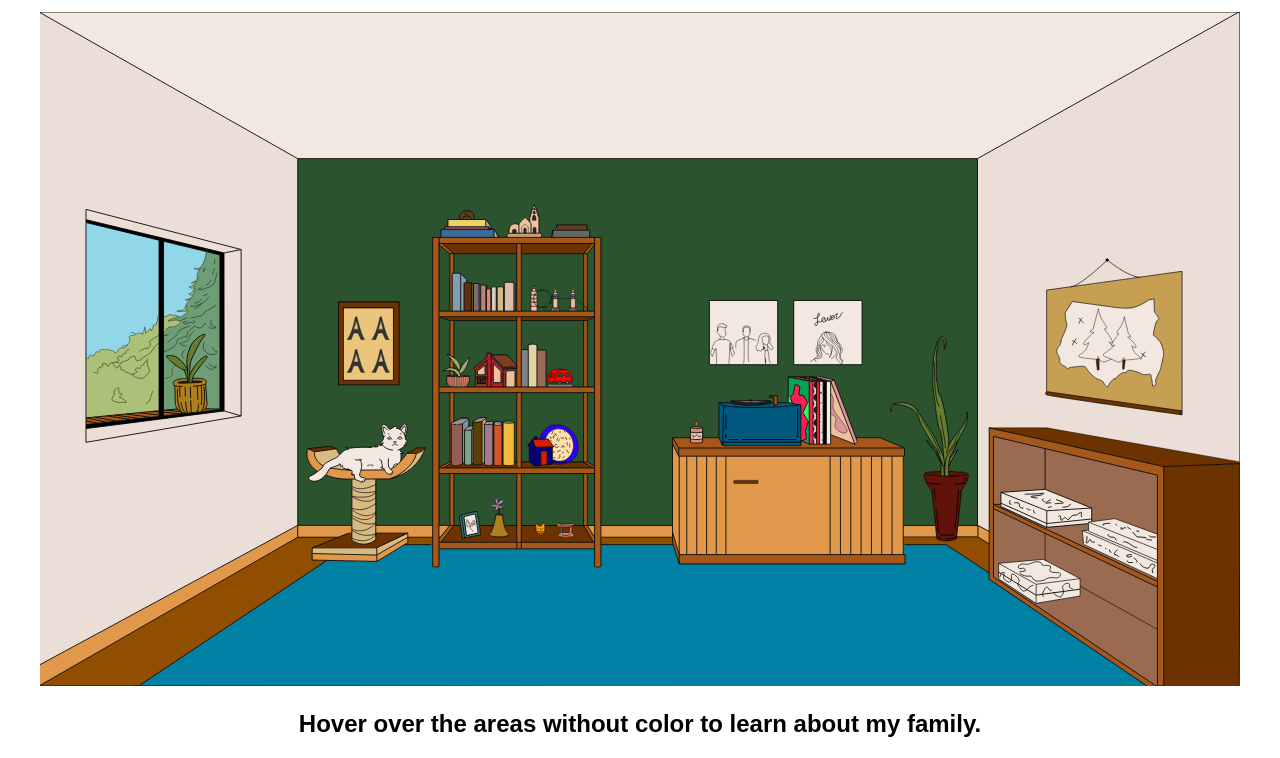
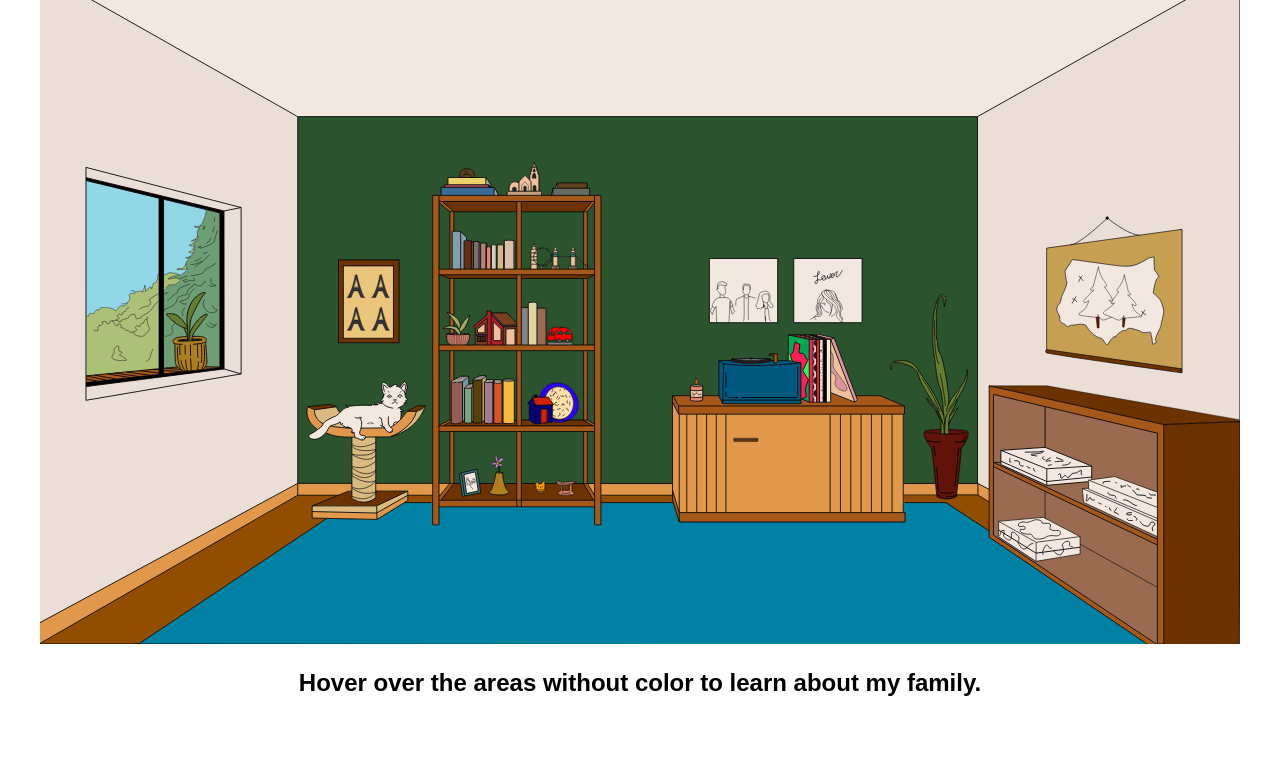
Before and after one commit to Blpadron24/des157A, a plain HTML site: page studio2/index.html in a window 1280 px wide. Shown: the part 110-868 px from the top of the page. After the commit the page ends 826 px from the top, so only its background shows below. Drawn offline with nearby package versions, Linux system fonts and the light colour scheme; a web font is replaced by a local one.

Commit message:
everypicture normalize

```diff
--- a/studio2/index.html
+++ b/studio2/index.html
@@ -5,6 +5,7 @@
     <meta http-equiv="X-UA-Compatible" content="IE=edge">
     <meta name="viewport" content="width=device-width, initial-scale=1.0">
     <link rel="stylesheet" href="styles.css">
+    <link href="https://cdnjs.cloudflare.com/ajax/libs/normalize/8.0.1/normalize.min.css" rel="stylesheet">
     <link rel="preconnect" href="https://fonts.googleapis.com">
 <link rel="preconnect" href="https://fonts.gstatic.com" crossorigin>
 <link href="https://fonts.googleapis.com/css2?family=Capriola&display=swap" rel="stylesheet">
```
